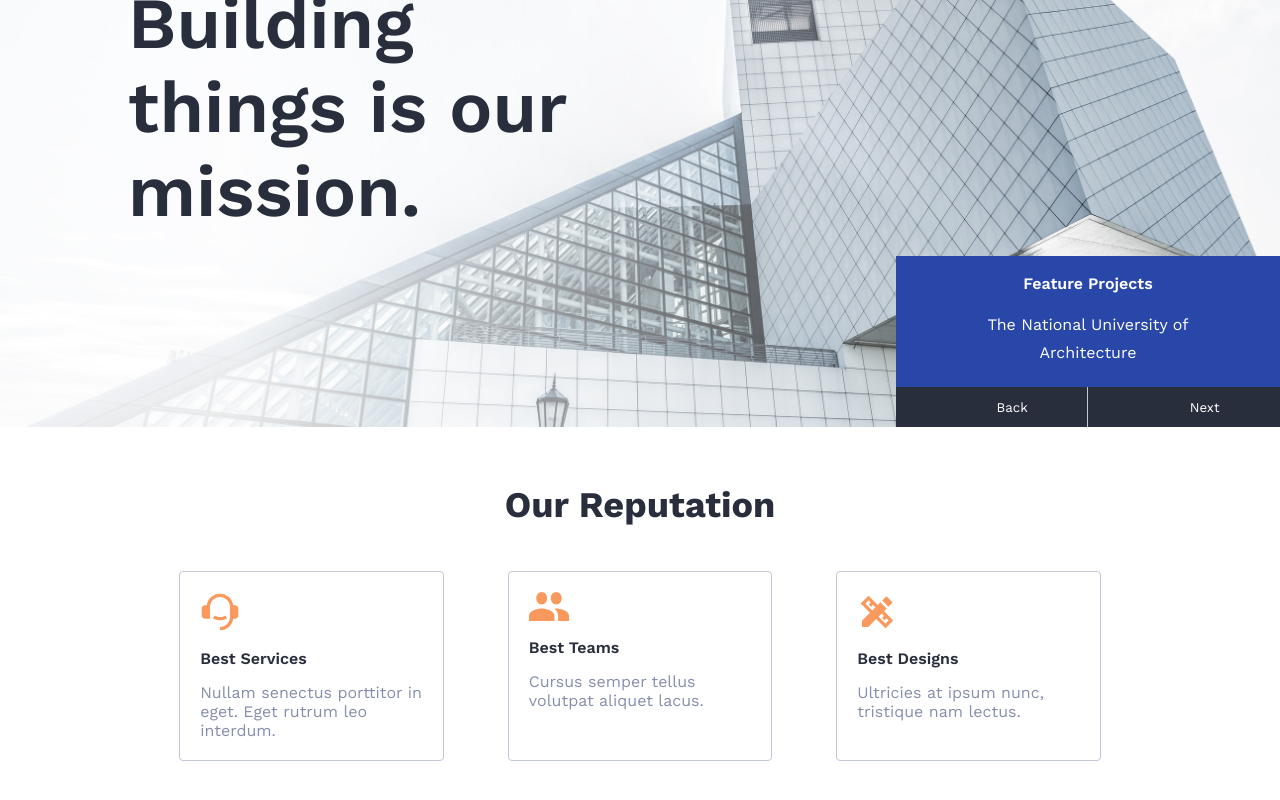
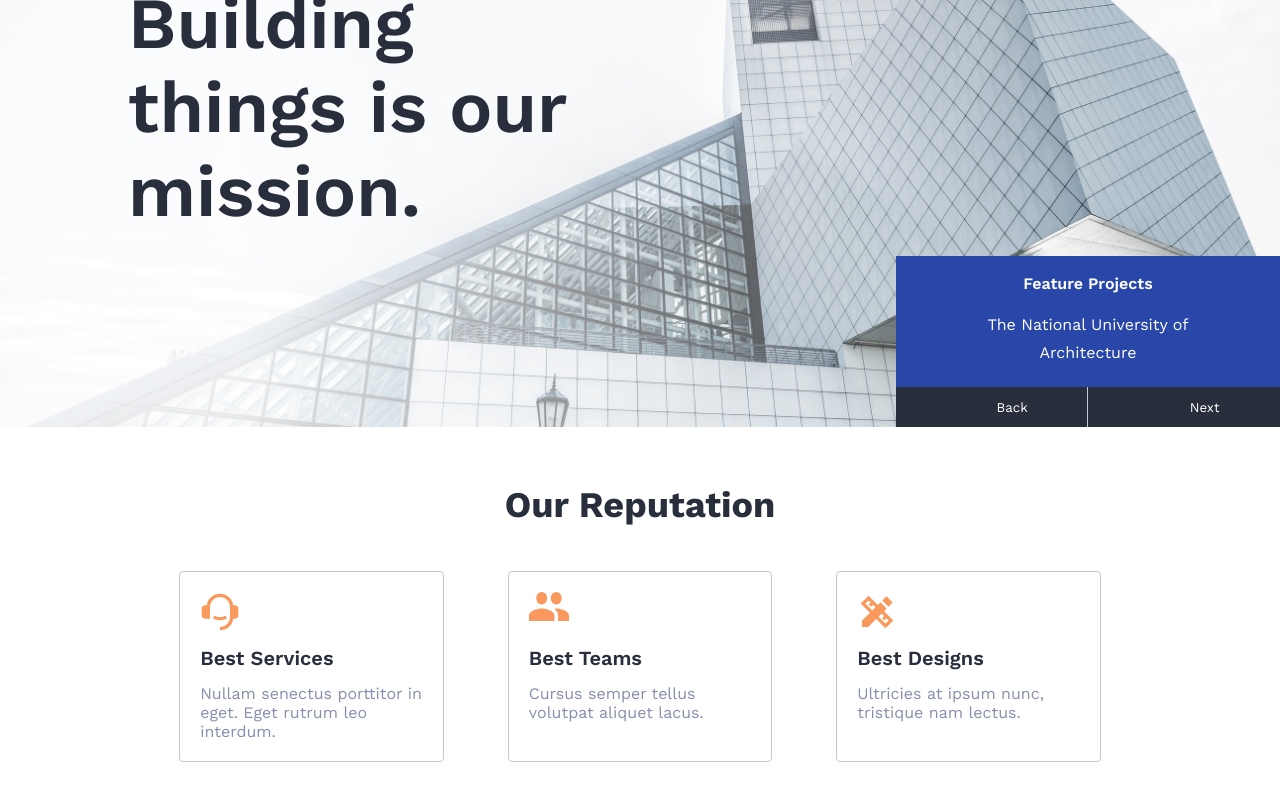
Before and after one commit to RodBrowning/portfolio-2-the-box-construction, a Next.js app: page / in a window 1280 px wide. Shown: the part 296-1096 px from the top of the page. Built offline with nearby package versions, Linux system fonts and the light colour scheme; some icons are missing.

Commit message:
Reputation layout review

```diff
--- a/styles/Reputation.module.css
+++ b/styles/Reputation.module.css
@@ -19,6 +19,11 @@
     border-radius: 4px;
     padding: 1.25rem;
     flex: 1;
+}
+.card_icon {
+    width: 2.5rem;
+    height: 2.5rem;
+    display: flex;
 }
 .card h5 {
     padding: 1rem 0;
--- a/styles/globals.css
+++ b/styles/globals.css
@@ -154,6 +154,9 @@ h4 {
   font-weight: 700;
   font-size: 2.25rem;
 }
+h5 {
+  font-size: 1.25rem;
+}
 
 
 .btn {
```
